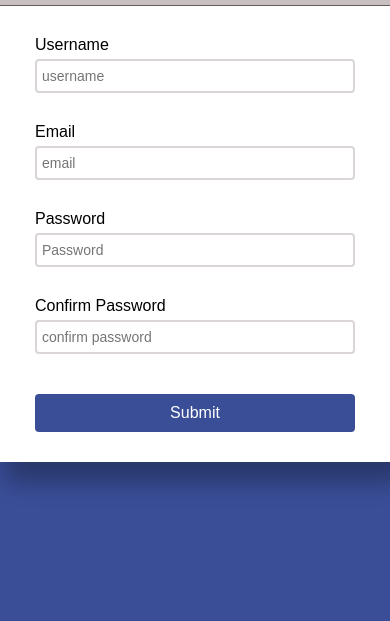
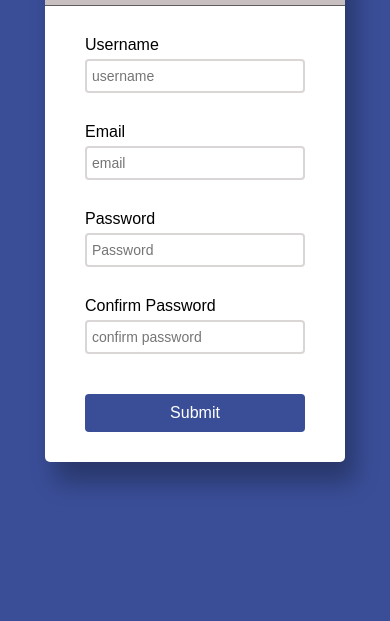
Before and after one commit to sowmiwebdev2015/form-validation-1, a plain HTML site: page index.html in a window 390 px wide. Shown: the part 223-844 px from the top of the page. Drawn offline with Linux system fonts and the light colour scheme.

Commit message:
Add files via upload

```diff
--- a/index.html
+++ b/index.html
@@ -5,6 +5,7 @@
     <meta name="viewport" content="width=device-width, initial-scale=1.0">
     <title>Form Validation</title>
     <link rel="stylesheet" href="style.css">
+    <link rel="stylesheet" href="responsive.css">
 </head>
 <body>
     <div class="formSection">
--- a/responsive.css
+++ b/responsive.css
@@ -1,6 +1,7 @@
 
 @media(max-width:576px){
     .container{
-        width:200px;
+        width: 300px;
     }
+
 }
```
